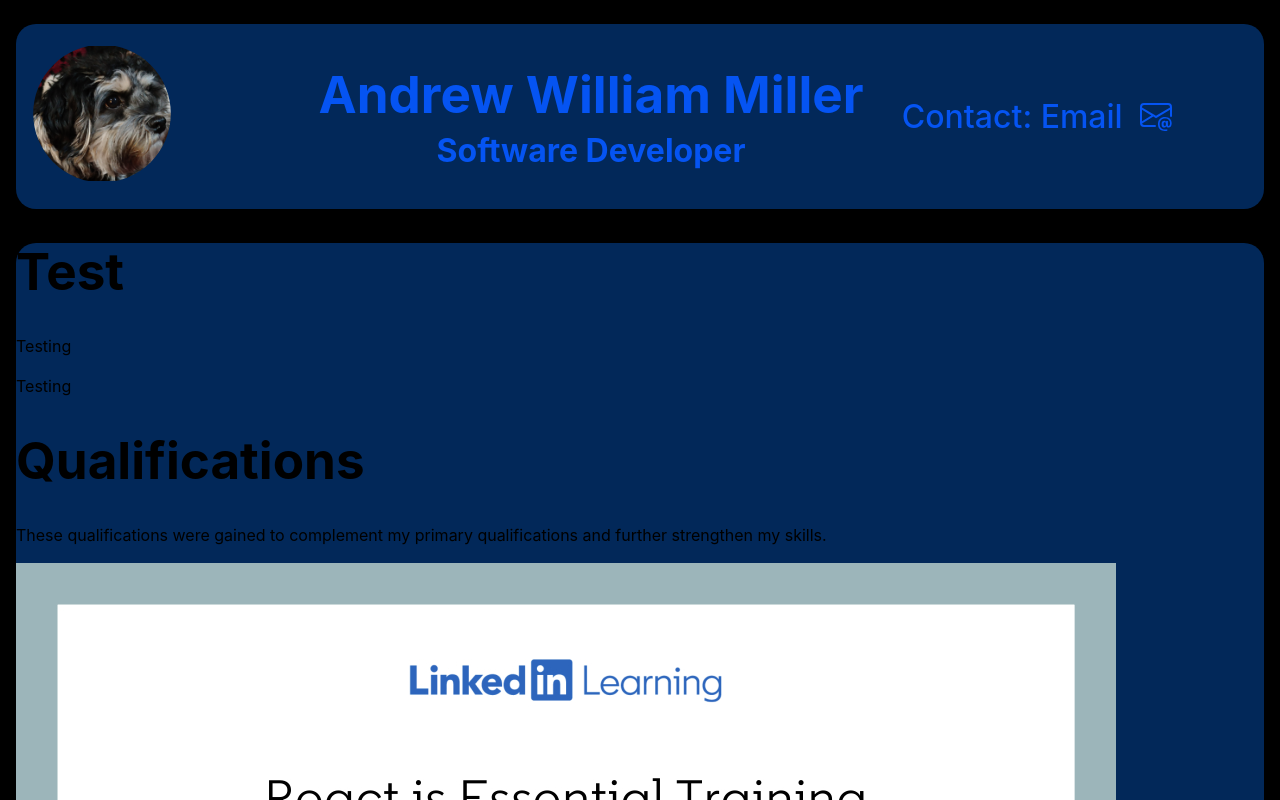
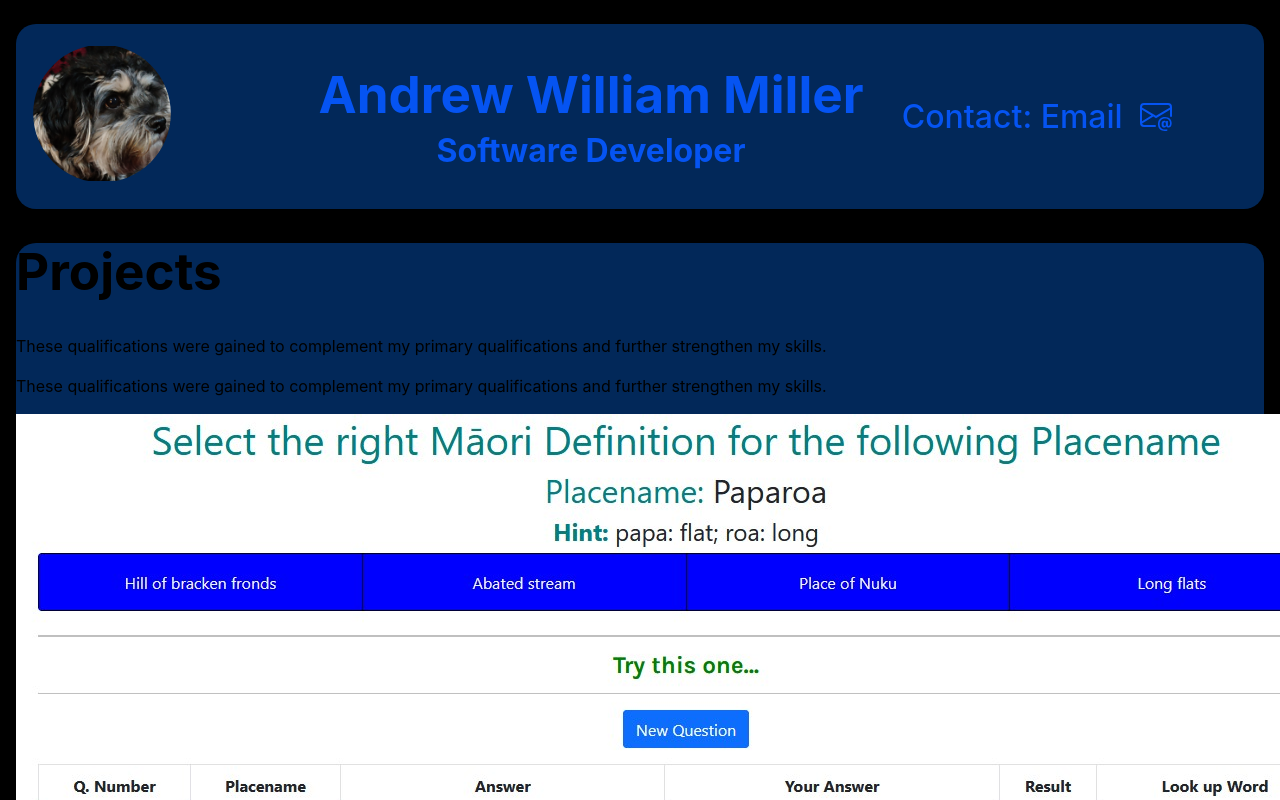
Before and after one commit to andrew-william-miller/andrew-william-miller.github.io, a React (Vite) app: page /reactjs in a window 1280 px wide. Shown: the top 800 px of the page. Built offline with nearby package versions, Linux system fonts and the light colour scheme.

Commit message:
Added Dynamic screenshot loading of mixed file types.

```diff
--- a/src/Components/Overview.jsx
+++ b/src/Components/Overview.jsx
@@ -1,16 +1,12 @@
 import React, { useState, useEffect } from 'react';
 import ProjectOverview from './ProjectOverview';
+import { getKeyFromSrc } from '../Utility/helperFunctions';
 
-const getKeyFromSrc = (imageSrc) => {
-    // extracts the fileName from a src by looking at the index of the last /, incrementing by 1 to move past it, then replacing the .jpg extension with nothing.
-    return imageSrc.substring(imageSrc[0].lastIndexOf("/")+1).replace('.jpg', '');
-}
 
 const Overview = ({ qualificationImages, projectData }) => {
   /* ReactJS and React Native are not very good at dynamically loading images, you can't just specify a src using data from a passed in array to the component,
   have to perform additional steps using states, asyncronous code and promises. */
 
-    const [loadedScreenshots, setLoadedSccreenshots] = useState({});
   const [loadedQualificationImages, setLoadedQualificationImages] = useState([]);
 
   // Dynamically load the Qualification Images
@@ -37,43 +33,14 @@ const Overview = ({ qualificationImages, projectData }) => {
     // console.log("output: ", loadedQualificationImages);
   }, [qualificationImages]);
 
-        // Dynamically load the project screenshots
-        useEffect(() => {
-          // const loadImage = async (imageName) => {
-          //     try {
-          //       // the screenshots could be in various file formats, so will include the file extension in the json data for screenshots.
-          //       const imageModule = await import(`../assets/images/qualifications/linkedInLearning/${imageName}`);
-          //       return imageModule.default;
-          //     } catch (error) {
-          //       console.error(`Error loading image: ${imageName}`);
-          //       return null;
-          //     }
-          //   };
-
-          //   if (projectData) {
-          //     projectData.map(data => {
-          //       if(data.screenshots.length > 0){
-          //         Promise.all(data.map(loadImage))
-          //         .then(loadedImages => {
-          //           setLoadedSccreenshots(loadedImages.filter(imageSrc => imageSrc !== null));
-          //         })
-          //         .catch(error => {
-          //           console.error('Error loading images:', error);
-          //         });
-          //       }
-          //     })
-          //   }
-          }, [loadedScreenshots]);
-
-
   return (
     <main className="overviewContainer">
-            <h1>Test</h1>
       {projectData &&
         <div className="projectOverviewWrap">
+          <h1>Projects</h1>
           {projectData.map(data => (
             /* render each of the projects here, passing in 1 block of project data */
-                <ProjectOverview />
+            <ProjectOverview key={data.header} header={data.header} description={data.description} screenshots={data.screenshots} captions={data.captions} />
           ))}
         </div>
       }
@@ -82,7 +49,7 @@ const Overview = ({ qualificationImages, projectData }) => {
           <h1>Qualifications</h1>
           <p>These qualifications were gained to complement my primary qualifications and further strengthen my skills.</p>
           {loadedQualificationImages.map(imageSrc => (
-                            <img key={getKeyFromSrc(imageSrc)} src={imageSrc} />
+            <img key={getKeyFromSrc(imageSrc)} src={imageSrc}/>
           ))}
         </div>
       }
--- a/src/Components/ProjectOverview.jsx
+++ b/src/Components/ProjectOverview.jsx
@@ -1,10 +1,50 @@
 // this component is responsible for rendering 1 object from the projectData key found within projectOverview.json
-const ProjectOverview = () => {
+import React, { useState, useEffect } from 'react';
+import { getKeyFromSrc, splitNameExtension } from '../Utility/helperFunctions';
+// import gifTest from '../assets/images/screenshots/maoriPlacenamesAnsweringQuestion.gif'
+
+const ProjectOverview = ({header, description, screenshots, captions}) => {
+    // console.log(`Project Overview Data - header: ${header} description: ${description} screenshots: ${screenshots} captions: ${captions}`);
+    const [loadedScreenshots, setLoadedSccreenshots] = useState([]);
+
+    // Dynamically load the Qualification Images
+    useEffect(() => {
+        const loadImage = async (imageName) => {
+            try {
+            // I had to be more explicit with the file extension or I get disallowed mime type errors.
+            // by splitting the name and stored extension as 2 separate variables that seems to be explicit whilst maintaining the advantage of being dynamic
+              let nameExtension = splitNameExtension(imageName);
+              const imageSrc = await import(`../assets/images/screenshots/${nameExtension.name}${nameExtension.extension}`);
+              return  imageSrc.default;
+            } catch (error) {
+              console.error(`Error loading individual image: ${imageName}`);
+              return null;
+            }
+          };
+
+        if (screenshots) {
+            Promise.all(screenshots.map(loadImage))
+                .then(loadedImages => {
+                    setLoadedSccreenshots(loadedImages.filter(imageSrc => imageSrc !== null));
+                })
+                .catch(error => {
+                    console.error('Error loading images:', error);
+                });
+        }
+    }, [screenshots]);
 
     return (
-        <div className="projectContainer">
-            <p>Testing</p>
-        </div>
+        <>
+            {/* <img src={gifTest} /> */}
+            {loadedScreenshots &&
+                <div className="screenshotContainer">
+                    <p>These qualifications were gained to complement my primary qualifications and further strengthen my skills.</p>
+                    {loadedScreenshots.map(imageSrc => (
+                        <img className="projectScreenshot" key={getKeyFromSrc(imageSrc)} src={imageSrc} />
+                    ))}
+                </div>
+            }
+        </>
     );
 }
 
--- /dev/null
+++ b/src/Utility/helperFunctions.js
@@ -0,0 +1,17 @@
+export const getKeyFromSrc = (imageSrc) => {
+    // extracts the fileName from a src by looking at the index of the last /, incrementing by 1 to move past it, then replacing the .jpg extension with nothing.
+    return imageSrc.substring(imageSrc[0].lastIndexOf("/")+1).replace('.jpg', '');
+}
+
+// splits a filename with extension then returns them separately using key value pairs.
+export const splitNameExtension = (imageFileName) => {
+    // console.log(`HELPER FUNCTION data: ${imageFileName}`)
+    let fileExtension = imageFileName.substring(imageFileName.lastIndexOf("."));
+    let imageName = imageFileName.substring(0, imageFileName.lastIndexOf("."));
+    // console.log(`HELPER FUNCTION imageName: "${imageName}"`)
+
+    return {
+        "name" : imageName,
+        "extension" : fileExtension
+    };
+}
```
Lines whose indentation alone changed are shown as unchanged.
